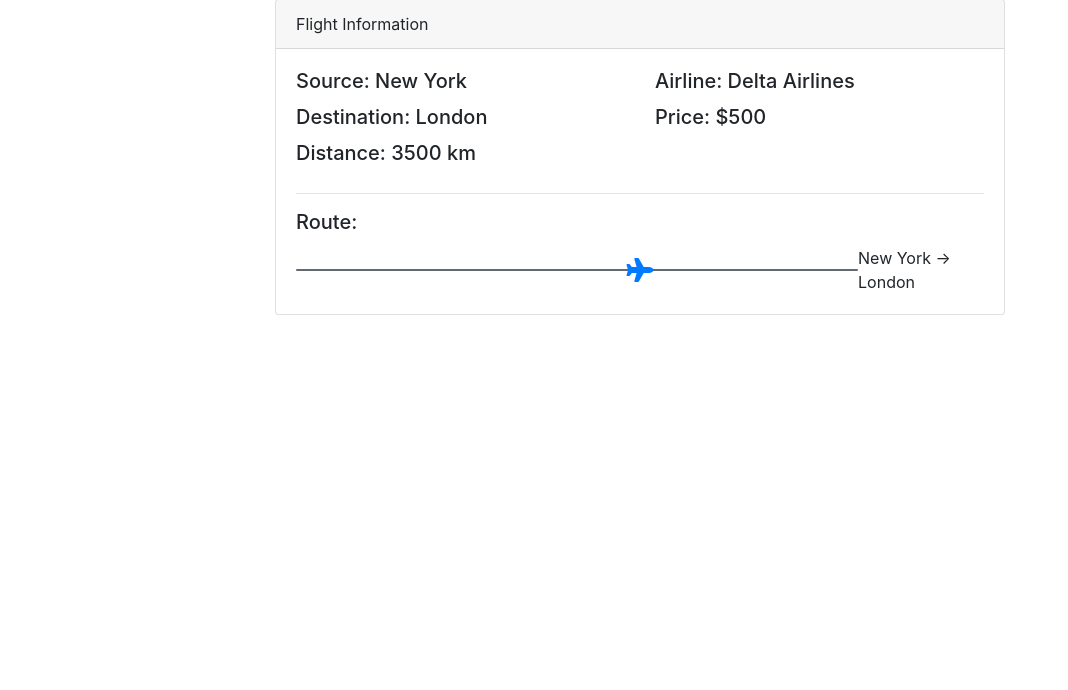
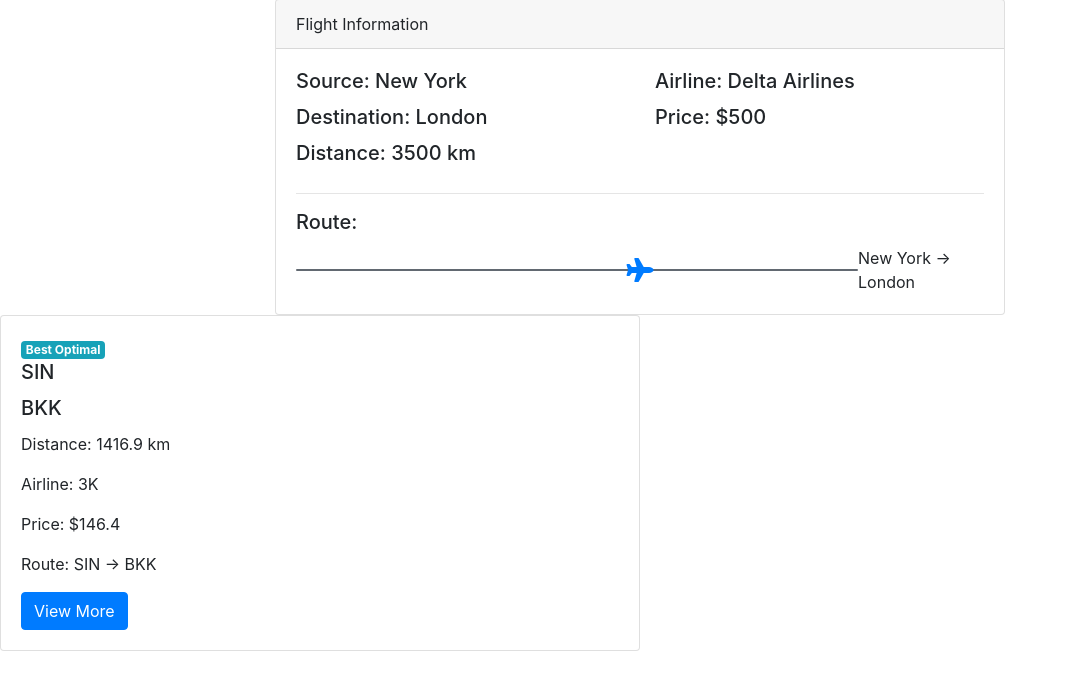
Before and after one commit to rameshMonika/python_db_setup, a Flask app: template website/templates/a.html in a window 1280 px wide. Shown: the part 49-739 px from the top of the page, without its empty margins (0-1068 px from the left). Run offline with Flask 3, Linux system fonts and the light colour scheme; the template is opened without the code that fills it, so the values that code supplies are empty; some libraries are stand-ins or nearby versions.

Commit message:
update code

```diff
--- a/website/templates/a.html
+++ b/website/templates/a.html
@@ -74,6 +74,21 @@
         </div>
     </div>
 
+    <div id="optimalRouteOutput"><div class="card w-50 mb-2">
+        <div class="card-body">
+            <span class="badge badge-info">Best Optimal</span>
+        <h5 class="card-title place">SIN</h5>
+        <h5 class="card-title place"> BKK</h5>
+        <p class="card-text">Distance: 1416.9 km</p>
+        <p class="card-text">Airline: 3K </p>
+        <p class="card-text">Price: $146.4 </p>
+        <p class="card-text">Route: SIN -&gt; BKK</p>
+
+        <a href="#" class="btn btn-primary">View More</a>
+        </div>
+        </div></div>
+
+
     <!-- Bootstrap JS and dependencies -->
     <script src="https://ajax.googleapis.com/ajax/libs/jquery/3.5.1/jquery.min.js"></script>
     <script src="https://cdnjs.cloudflare.com/ajax/libs/popper.js/1.16.0/umd/popper.min.js"></script>
--- a/website/templates/home.html
+++ b/website/templates/home.html
@@ -398,7 +398,8 @@
                             for (i = 0; i < data[0].indirect_flight_data.length; i++) {
                                 var route = data[0].indirect_flight_data[i]
                                 console.log("---------------------------------------")
-                                console.log(route)
+                                // console.log(route)
+
                                 console.log("---------------------------------------")
                                 var routeInfo = ""
                                 for (let j = 0; j < route[0].length; j++) {
@@ -416,7 +417,7 @@
                                 var codeBlock = `<div class="card w-50 mb-2">
                                 <div class="card-body">
                                 <h5 class="card-title">Source Airport: ${route[0][0]}</h5>
-                                <h5 class="card-title">Destination Airport: ${route[0][1]}</h5>
+                                <h5 class="card-title">Destination Airport: ${route[0][route[0].length-1]}</h5>
                                 <p class="card-text">Distance: ${route[1]} km</p>
                                 <p class="card-text">Airline: ${route[2]} </p>
                                 <p class="card-text">Price: $${route[3]} </p>
```
